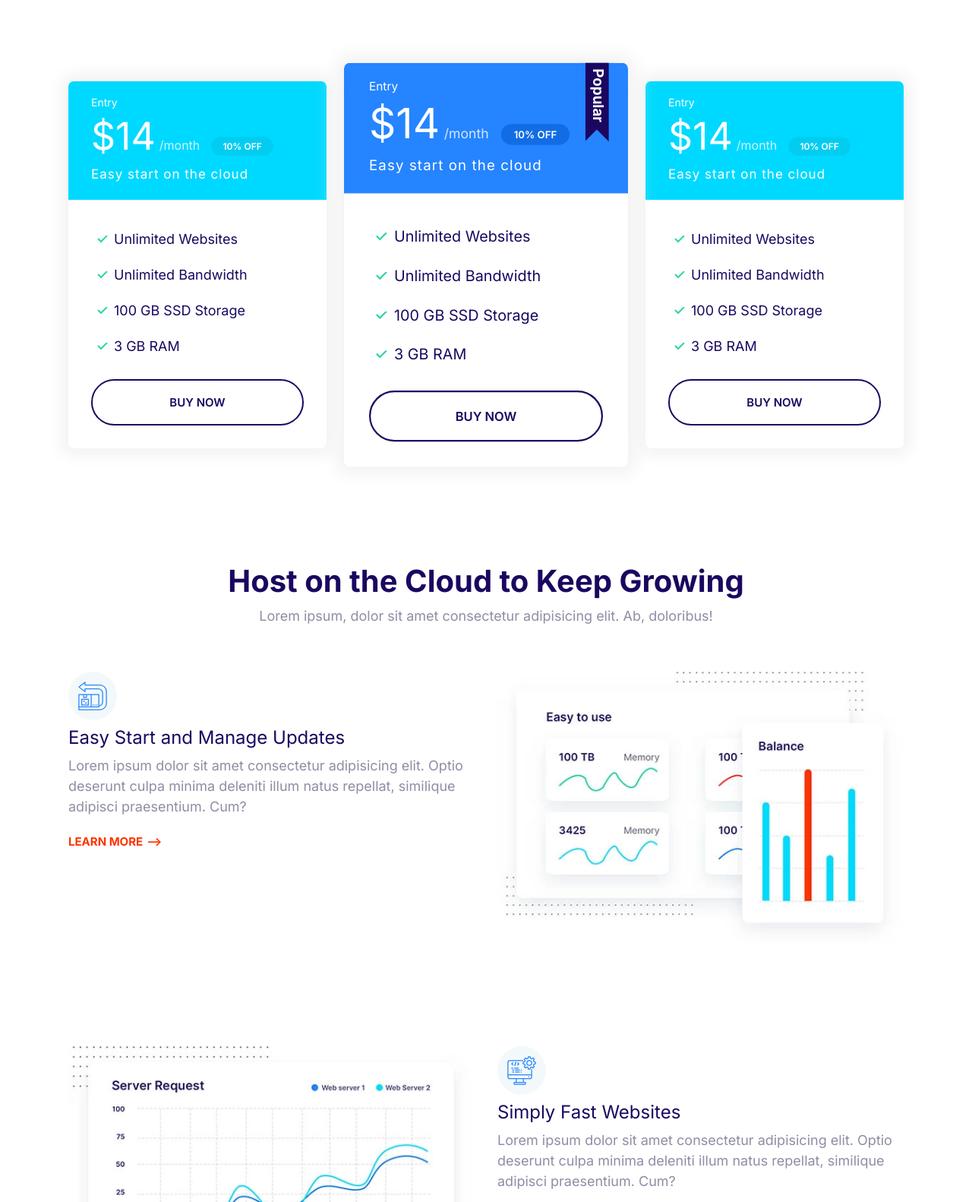
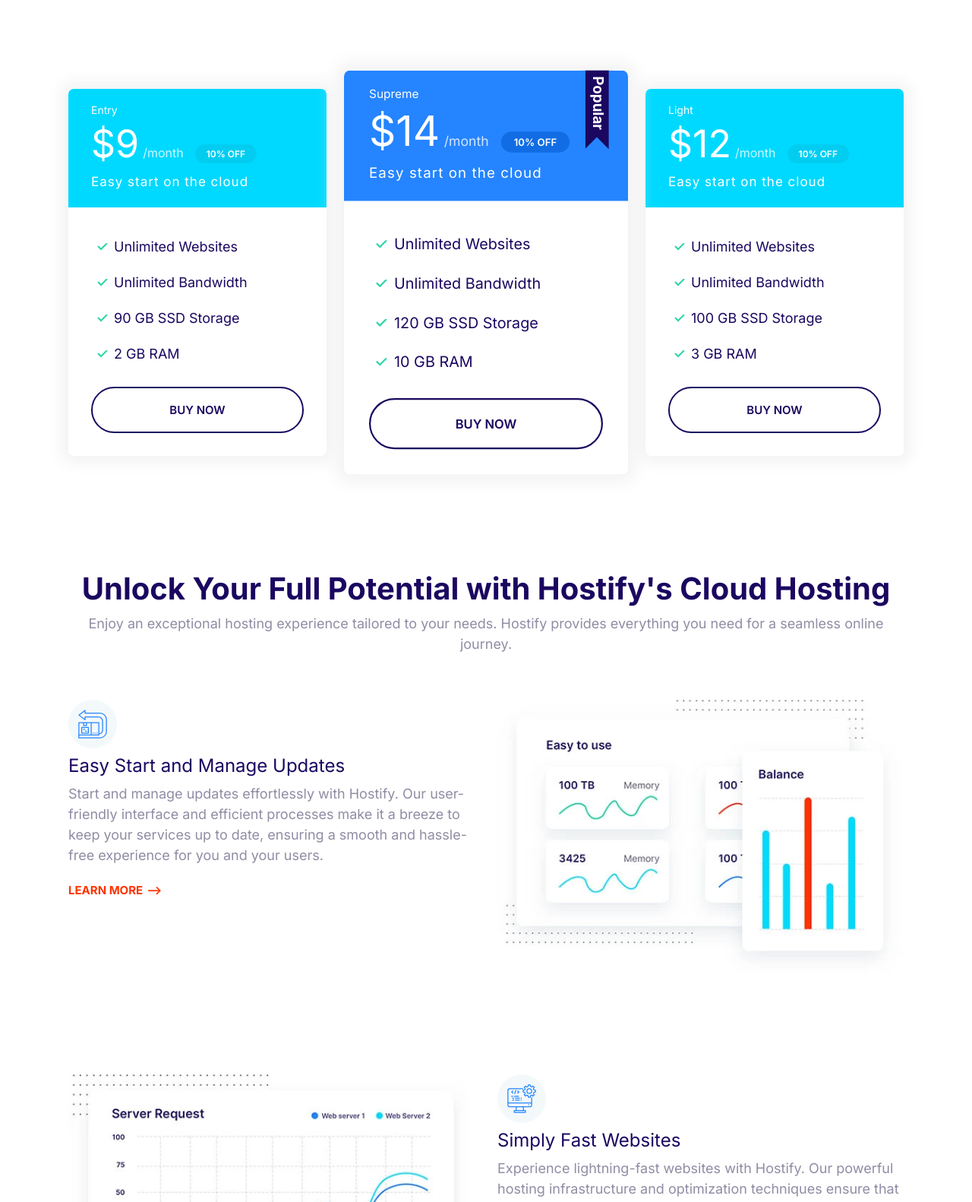
Before and after one commit to eyosolutions/hostify, a website built with Parcel: page index.html in a window 1280 px wide. Shown: the part 1218-2800 px from the top of the page at 76% size. Built offline with nearby package versions, Linux system fonts and the light colour scheme.

Commit message:
Add meaningful texts and navbar top-margin

```diff
--- a/css/styles.css
+++ b/css/styles.css
@@ -677,7 +677,7 @@
   justify-content: space-between;
   align-items: center;
   flex-wrap: wrap;
-  padding: 0 1rem;
+  padding: 1rem 1rem 0;
 }
 
 .nav__list {
--- a/index.html
+++ b/index.html
@@ -93,11 +93,13 @@
       data-aos-duration="1000"
     >
       <header class="block__header">
-        <h2 class="block__heading">Starting at $9 per month</h2>
+        <h2 class="block__heading">
+          Choose Your Domain, Starting at $9 per month
+        </h2>
         <p>
-          Lorem ipsum dolor, sit amet consectetur adipisicing elit. Ratione
-          quibusdam laborum voluptatibus natus explicabo, molestiae dolorum sint
-          numquam maiores officiis.
+          Elevate your online presence with a unique domain. Find the perfect
+          domain for your website and enjoy reliable hosting services at
+          affordable prices.
         </p>
       </header>
       <div class="input-group">
@@ -133,7 +135,7 @@
           <div class="card card--secondary">
             <header class="card__header">
               <h3 class="plan__name">Entry</h3>
-              <span class="plan__price">$14</span>
+              <span class="plan__price">$9</span>
               <span class="plan__billing-cycle">/month</span>
               <span class="badge badge--secondary badge--small">10% OFF</span>
               <span class="plan__description">Easy start on the cloud</span>
@@ -142,8 +144,8 @@
               <ul class="list list--tick">
                 <li class="list__item">Unlimited Websites</li>
                 <li class="list__item">Unlimited Bandwidth</li>
-                <li class="list__item">100 GB SSD Storage</li>
-                <li class="list__item">3 GB RAM</li>
+                <li class="list__item">90 GB SSD Storage</li>
+                <li class="list__item">2 GB RAM</li>
               </ul>
               <button class="btn btn--outline btn--block">Buy Now</button>
             </div>
@@ -152,7 +154,7 @@
         <div class="plan plan--popular">
           <div class="card card--primary">
             <header class="card__header">
-              <h3 class="plan__name">Entry</h3>
+              <h3 class="plan__name">Supreme</h3>
               <span class="plan__price">$14</span>
               <span class="plan__billing-cycle">/month</span>
               <span class="badge badge--primary badge--small">10% OFF</span>
@@ -162,8 +164,8 @@
               <ul class="list list--tick">
                 <li class="list__item">Unlimited Websites</li>
                 <li class="list__item">Unlimited Bandwidth</li>
-                <li class="list__item">100 GB SSD Storage</li>
-                <li class="list__item">3 GB RAM</li>
+                <li class="list__item">120 GB SSD Storage</li>
+                <li class="list__item">10 GB RAM</li>
               </ul>
               <button class="btn btn--outline btn--block">Buy Now</button>
             </div>
@@ -172,8 +174,8 @@
         <div class="plan">
           <div class="card card--secondary">
             <header class="card__header">
-              <h3 class="plan__name">Entry</h3>
-              <span class="plan__price">$14</span>
+              <h3 class="plan__name">Light</h3>
+              <span class="plan__price">$12</span>
               <span class="plan__billing-cycle">/month</span>
               <span class="badge badge--secondary badge--small">10% OFF</span>
               <span class="plan__description">Easy start on the cloud</span>
@@ -195,11 +197,11 @@
     <section class="block container">
       <header class="block__header">
         <h2 data-aos="flip-right" data-aos-duration="1000">
-          Host on the Cloud to Keep Growing
+          Unlock Your Full Potential with Hostify's Cloud Hosting
         </h2>
         <p>
-          Lorem ipsum, dolor sit amet consectetur adipisicing elit. Ab,
-          doloribus!
+          Enjoy an exceptional hosting experience tailored to your needs.
+          Hostify provides everything you need for a seamless online journey.
         </p>
       </header>
       <article class="grid grid--1x2 feature">
@@ -215,9 +217,10 @@
           </span>
           <h3 class="feature__heading">Easy Start and Manage Updates</h3>
           <p>
-            Lorem ipsum dolor sit amet consectetur adipisicing elit. Optio
-            deserunt culpa minima deleniti illum natus repellat, similique
-            adipisci praesentium. Cum?
+            Start and manage updates effortlessly with Hostify. Our
+            user-friendly interface and efficient processes make it a breeze to
+            keep your services up to date, ensuring a smooth and hassle-free
+            experience for you and your users.
           </p>
           <a href="#" class="link-arrow">Learn More</a>
         </div>
@@ -247,9 +250,10 @@
           </span>
           <h3 class="feature__heading">Simply Fast Websites</h3>
           <p>
-            Lorem ipsum dolor sit amet consectetur adipisicing elit. Optio
-            deserunt culpa minima deleniti illum natus repellat, similique
-            adipisci praesentium. Cum?
+            Experience lightning-fast websites with Hostify. Our powerful
+            hosting infrastructure and optimization techniques ensure that your
+            websites load quickly, providing a seamless and efficient user
+            experience.
           </p>
           <a href="#" class="link-arrow">Learn More</a>
         </div>
@@ -279,9 +283,10 @@
           </span>
           <h3 class="feature__heading">Wordpress Made Easy</h3>
           <p>
-            Lorem ipsum dolor sit amet consectetur adipisicing elit. Optio
-            deserunt culpa minima deleniti illum natus repellat, similique
-            adipisci praesentium. Cum?
+            Simplify your WordPress experience with Hostify. Our intuitive tools
+            and dedicated support make managing your WordPress site a breeze,
+            allowing you to focus on creating content and engaging with your
+            audience.
           </p>
           <a href="#" class="link-arrow">Learn More</a>
         </div>
@@ -311,9 +316,9 @@
           </span>
           <h3 class="feature__heading">24/7 Expert Support</h3>
           <p>
-            Lorem ipsum dolor sit amet consectetur adipisicing elit. Optio
-            deserunt culpa minima deleniti illum natus repellat, similique
-            adipisci praesentium. Cum?
+            Receive expert support around the clock with Hostify. Our dedicated
+            support team is available 24/7 to assist you with any questions or
+            issues, ensuring a reliable and secure hosting experience.
           </p>
           <a href="#" class="link-arrow">Learn More</a>
         </div>
@@ -367,9 +372,10 @@
               <div class="media__body">
                 <h3 class="media__title">Easy Start and Manage Updates</h3>
                 <p>
-                  Lorem ipsum dolor sit amet consectetur adipisicing elit. Optio
-                  deserunt culpa minima deleniti illum natus repellat, similique
-                  adipisci praesentium. Cum?
+                  Effortlessly start and manage updates through our
+                  user-friendly control panel. Hostify makes the process
+                  seamless, allowing you to keep your services up to date with
+                  ease and efficiency.
                 </p>
               </div>
             </div>
@@ -384,9 +390,10 @@
               <div class="media__body">
                 <h3 class="media__title">Staging, GIT & WP-CLI</h3>
                 <p>
-                  Lorem ipsum dolor sit amet consectetur adipisicing elit. Optio
-                  deserunt culpa minima deleniti illum natus repellat, similique
-                  adipisci praesentium. Cum?
+                  Explore advanced features like staging, GIT, and WP-CLI within
+                  our control panel. Hostify empowers you with tools that
+                  facilitate development, making it easier to manage your
+                  projects efficiently.
                 </p>
               </div>
             </div>
@@ -401,9 +408,10 @@
               <div class="media__body">
                 <h3 class="media__title">Dynamic Caching and More</h3>
                 <p>
-                  Lorem ipsum dolor sit amet consectetur adipisicing elit. Optio
-                  deserunt culpa minima deleniti illum natus repellat, similique
-                  adipisci praesentium. Cum?
+                  Benefit from dynamic caching and more with Hostify's control
+                  panel. Enhance the performance of your websites through
+                  advanced caching techniques, ensuring a faster and smoother
+                  user experience.
                 </p>
               </div>
             </div>
@@ -416,8 +424,9 @@
       <header class="block__header">
         <h2>What our Customers are saying</h2>
         <p>
-          Lorem ipsum, dolor sit amet consectetur adipisicing elit. Sint ex
-          dicta tempore error adipisci neque doloremque quia totam expedita hic?
+          Our satisfied customers speak about their experience with Hostify's
+          hosting services. Take a look at their testimonials and discover the
+          reliability and performance that our hosting platform provides.
         </p>
       </header>
       <div class="container">
@@ -436,9 +445,9 @@
             </div>
             <blockquote class="quote">
               <p class="quote__text">
-                Lorem ipsum dolor sit amet consectetur adipisicing elit.
-                Provident veniam ab modi maxime debitis similique quod
-                temporibus tempore corrupti quia.
+                I am extremely satisfied with the hosting services provided by
+                EyoSolutions. The performance is top-notch, and their support
+                team is always ready to assist.
               </p>
               <footer>
                 <div class="media">
@@ -449,7 +458,7 @@
                   </div>
                   <div class="media__body">
                     <h3 class="media__title quote__author">John Doe</h3>
-                    <p class="quote__organization">CEO, Eyosolutions</p>
+                    <p class="quote__organization">Founder, Digital Ventures</p>
                   </div>
                 </div>
               </footer>
@@ -465,9 +474,9 @@
           <div class="callout__content">
             <h2 class="callout__heading">Ready to get started?</h2>
             <p>
-              Lorem ipsum dolor sit, amet consectetur adipisicing elit.
-              Excepturi, adipisci odio assumenda placeat tempore repellendus
-              optio dolor provident sunt ad.
+              Empower your online presence with Hostify's reliable and secure
+              hosting services. Discover the difference and elevate your digital
+              experience.
             </p>
           </div>
           <a href="#" class="btn btn--secondary btn--stretched">Get Started</a>
```
